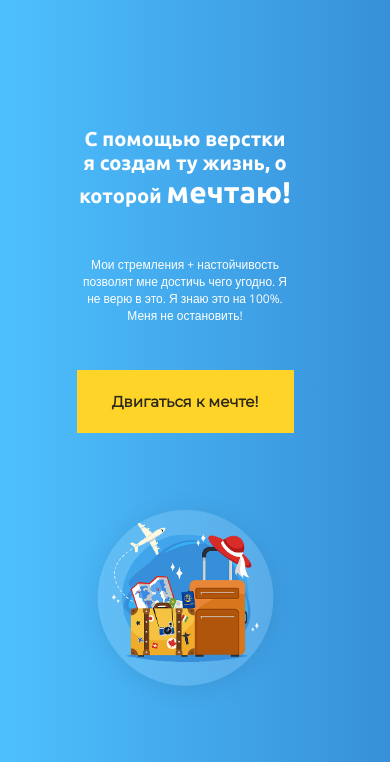
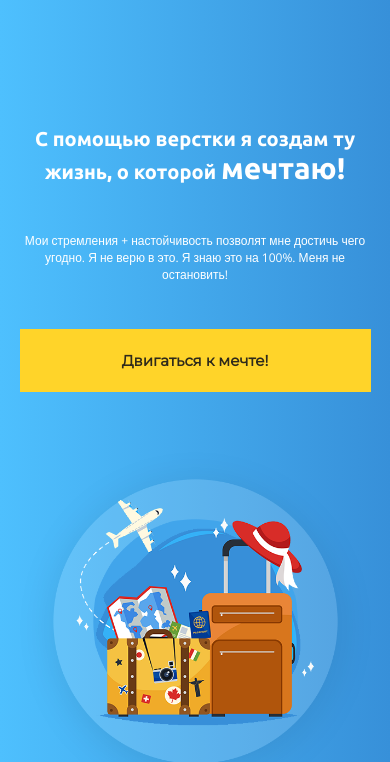
Before and after one commit to rof1an/Ticket, a plain HTML site: page index.html in a window 390 px wide. Shown: the part 122-884 px from the top of the page. Drawn offline with nearby package versions, Linux system fonts and the light colour scheme.

Commit message:
adaptive

```diff
--- a/css/style.css
+++ b/css/style.css
@@ -41,7 +41,8 @@ color: #fff;
 .title{
 	font-family: 'Ubuntu', sans-serif;
 	font-size: 20px;
-	width: 585px;
+	width: 100%;
+	 max-width: 585px;
 }
 .title span{
 	font-size: 60px;
@@ -185,12 +186,6 @@ background-color: #164d7a;
 width: 100%;
 max-width: 540px;
 	}
-	.wrapper{
-		padding-right: 80px;
-	}
-	.header{
-		padding-left: 60px;
-	}
 .section__wait{
 	margin: 0 auto;
 	width: 300px;
```
